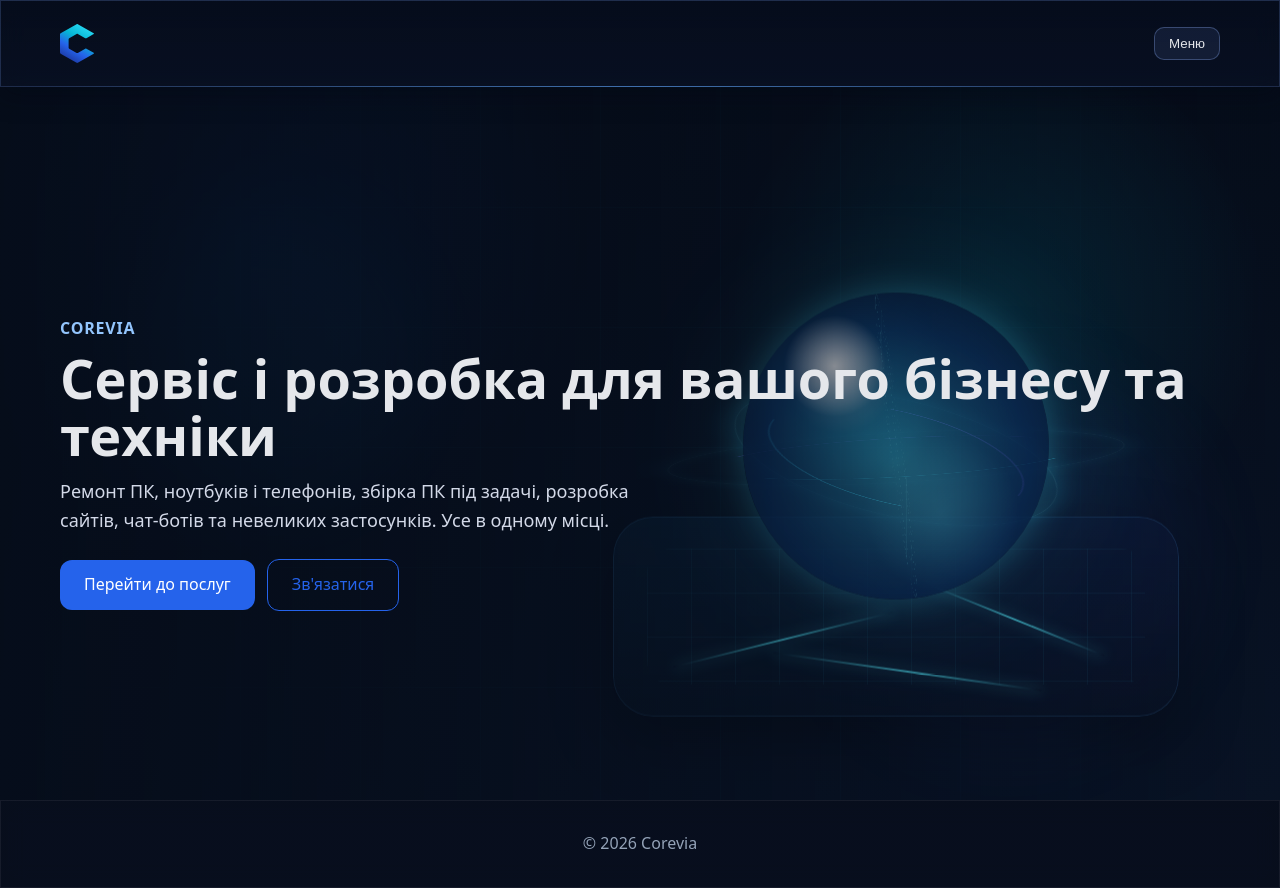
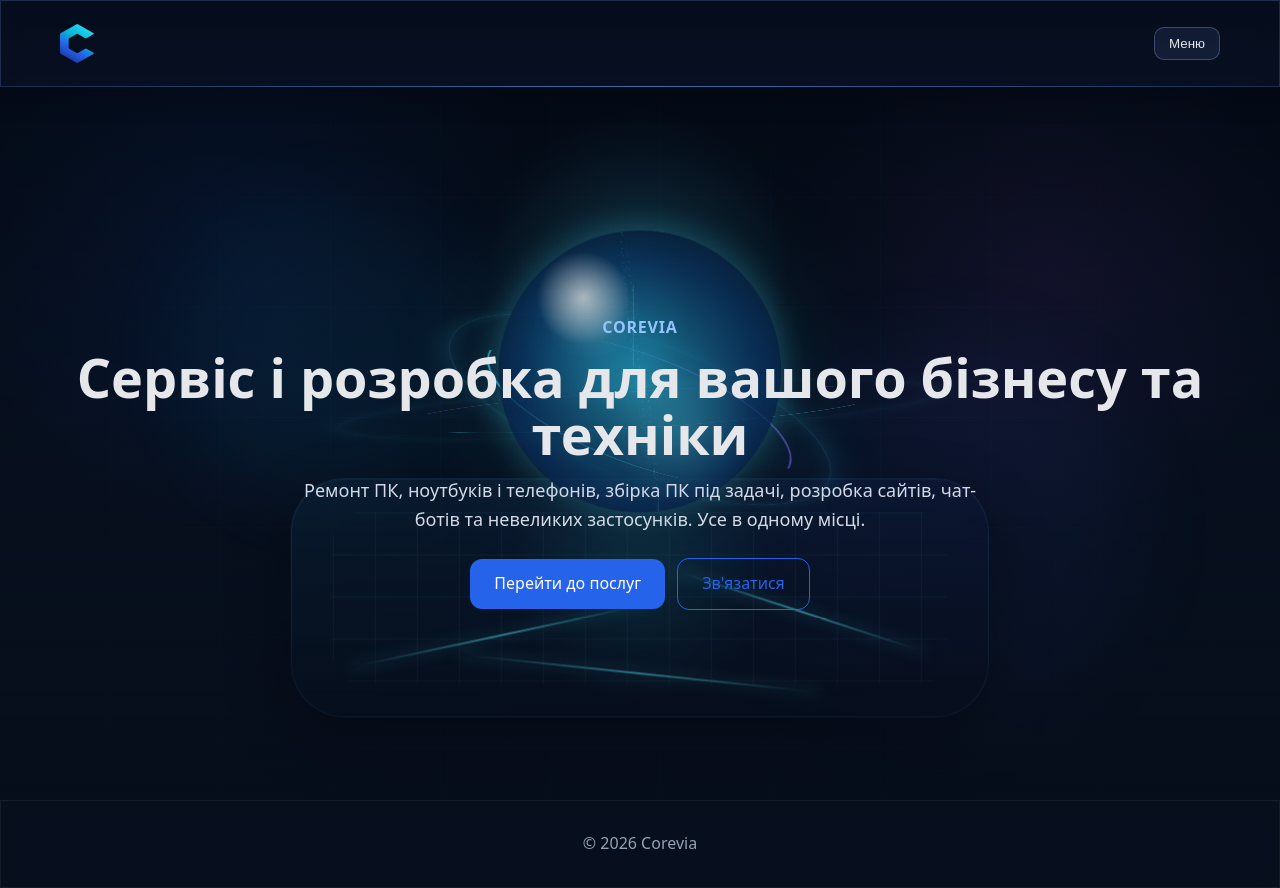
Before and after one commit to nemshylovandrii1290-pixel/corevia, a React (Vite) app: page / in a window 1280 px wide. Built offline with nearby package versions, Linux system fonts and the light colour scheme.

Commit message:
Center hero scene and align it closer to reference

```diff
--- a/src/pages/marketing/Home/sections/Hero/Hero.scss
+++ b/src/pages/marketing/Home/sections/Hero/Hero.scss
@@ -37,12 +37,13 @@
   position: relative;
   min-height: calc(100vh - var(--header-height));
   overflow: hidden;
-  padding: 120px 0 80px;
+  padding: 110px 0 72px;
   background:
-    radial-gradient(circle at 20% 20%, rgba(22, 105, 255, 0.16), transparent 28%),
-    radial-gradient(circle at 78% 30%, rgba(0, 225, 255, 0.14), transparent 24%),
-    linear-gradient(180deg, #060d1a 0%, #091427 100%);
-  @include m.flex-container(flex-start, center);
+    radial-gradient(circle at 50% 24%, rgba(76, 220, 255, 0.18), transparent 18%),
+    radial-gradient(circle at 18% 20%, rgba(22, 105, 255, 0.12), transparent 26%),
+    radial-gradient(circle at 82% 26%, rgba(170, 92, 255, 0.1), transparent 22%),
+    linear-gradient(180deg, #040a15 0%, #081121 58%, #0a1323 100%);
+  @include m.flex-container(center, center);
 
   &__circuit,
   &__overlay,
@@ -63,11 +64,11 @@
     position: absolute;
     inset: 0;
     background:
-      linear-gradient(rgba(26, 209, 255, 0.08) 1px, transparent 1px),
-      linear-gradient(90deg, rgba(26, 209, 255, 0.08) 1px, transparent 1px);
-    background-size: 120px 120px;
-    mask-image: radial-gradient(circle at center, black 42%, transparent 90%);
-    opacity: 0.45;
+      linear-gradient(rgba(26, 209, 255, 0.06) 1px, transparent 1px),
+      linear-gradient(90deg, rgba(26, 209, 255, 0.06) 1px, transparent 1px);
+    background-size: 110px 110px;
+    mask-image: radial-gradient(circle at center, black 52%, transparent 92%);
+    opacity: 0.38;
   }
 
   &__glow {
@@ -77,54 +78,55 @@
     animation: hero-glow-pulse 7s ease-in-out infinite;
 
     &--left {
-      left: 10%;
-      top: 18%;
-      width: 280px;
-      height: 280px;
-      background: rgba(27, 196, 255, 0.2);
+      left: 14%;
+      top: 16%;
+      width: 300px;
+      height: 300px;
+      background: rgba(27, 196, 255, 0.16);
     }
 
     &--right {
-      right: 8%;
-      bottom: 10%;
-      width: 340px;
-      height: 340px;
-      background: rgba(74, 112, 255, 0.18);
+      right: 12%;
+      bottom: 12%;
+      width: 360px;
+      height: 360px;
+      background: rgba(74, 112, 255, 0.14);
       animation-delay: 1.5s;
     }
   }
 
   &__stage {
     position: absolute;
-    right: clamp(30px, 7vw, 120px);
-    top: 52%;
-    width: min(46vw, 680px);
-    aspect-ratio: 1 / 1;
-    transform: translateY(-50%);
+    left: 50%;
+    top: 47%;
+    width: min(58vw, 880px);
+    aspect-ratio: 1.18 / 1;
+    transform: translate(-50%, -50%);
   }
 
   &__platform {
     position: absolute;
-    inset: auto 2% 6% 2%;
-    height: 34%;
-    border-radius: 40px;
+    inset: auto 3% 3% 3%;
+    height: 38%;
+    border-radius: 54px;
     background:
-      linear-gradient(180deg, rgba(7, 24, 52, 0.5), rgba(8, 17, 34, 0.82)),
-      linear-gradient(90deg, rgba(52, 223, 255, 0.12), rgba(106, 91, 255, 0.08));
+      radial-gradient(circle at 50% 40%, rgba(51, 235, 255, 0.16), transparent 34%),
+      linear-gradient(180deg, rgba(7, 24, 52, 0.42), rgba(8, 17, 34, 0.9)),
+      linear-gradient(90deg, rgba(52, 223, 255, 0.12), rgba(106, 91, 255, 0.1));
     box-shadow:
       inset 0 0 0 1px rgba(90, 181, 255, 0.18),
-      0 24px 60px rgba(0, 0, 0, 0.35);
+      0 24px 60px rgba(0, 0, 0, 0.42);
 
     &::before {
       content: '';
       position: absolute;
-      inset: 16% 6%;
-      border-radius: 24px;
+      inset: 14% 6%;
+      border-radius: 28px;
       background:
-        linear-gradient(rgba(70, 213, 255, 0.16) 1px, transparent 1px),
-        linear-gradient(90deg, rgba(70, 213, 255, 0.16) 1px, transparent 1px);
-      background-size: 44px 44px;
-      opacity: 0.45;
+        linear-gradient(rgba(70, 213, 255, 0.18) 1px, transparent 1px),
+        linear-gradient(90deg, rgba(70, 213, 255, 0.18) 1px, transparent 1px);
+      background-size: 42px 42px;
+      opacity: 0.52;
     }
   }
 
@@ -136,24 +138,24 @@
     box-shadow: 0 0 14px rgba(84, 235, 255, 0.6);
 
     &--one {
-      left: 10%;
-      bottom: 38%;
-      width: 40%;
-      transform: rotate(-14deg);
+      left: 8%;
+      bottom: 34%;
+      width: 44%;
+      transform: rotate(-12deg);
     }
 
     &--two {
-      right: 12%;
-      bottom: 48%;
-      width: 34%;
-      transform: rotate(22deg);
+      right: 8%;
+      bottom: 44%;
+      width: 38%;
+      transform: rotate(18deg);
     }
 
     &--three {
-      left: 28%;
-      bottom: 22%;
-      width: 48%;
-      transform: rotate(8deg);
+      left: 24%;
+      bottom: 18%;
+      width: 52%;
+      transform: rotate(6deg);
     }
   }
 
@@ -165,9 +167,9 @@
   &__ring {
     position: absolute;
     left: 50%;
-    top: 50%;
-    width: 100%;
-    height: 46%;
+    top: 48%;
+    width: 112%;
+    height: 44%;
     border-radius: 50%;
     transform: translate(-50%, -50%) rotateX(76deg);
     border: 1px solid rgba(117, 231, 255, 0.2);
@@ -191,9 +193,9 @@
     }
 
     &--inner {
-      width: 80%;
-      height: 34%;
-      opacity: 0.45;
+      width: 84%;
+      height: 30%;
+      opacity: 0.38;
       animation: hero-ring-spin 12s linear infinite reverse;
     }
   }
@@ -201,8 +203,8 @@
   &__sphere {
     position: absolute;
     left: 50%;
-    top: 48%;
-    width: min(52%, 320px);
+    top: 42%;
+    width: min(38%, 360px);
     aspect-ratio: 1 / 1;
     transform: translate(-50%, -50%);
     border-radius: 50%;
@@ -211,7 +213,8 @@
       radial-gradient(circle at center, rgba(50, 181, 255, 0.3), rgba(7, 26, 52, 0.16) 58%, rgba(5, 17, 34, 0.04) 78%, transparent 100%);
     box-shadow:
       0 0 34px rgba(70, 222, 255, 0.4),
-      0 0 120px rgba(70, 222, 255, 0.2);
+      0 0 120px rgba(70, 222, 255, 0.2),
+      0 18px 44px rgba(0, 0, 0, 0.28);
     overflow: hidden;
   }
 
@@ -264,12 +267,16 @@
     position: absolute;
     inset: 0;
     z-index: 0;
-    background: linear-gradient(90deg, rgba(6, 13, 26, 0.92) 0%, rgba(6, 13, 26, 0.7) 36%, rgba(6, 13, 26, 0.18) 100%);
+    background:
+      radial-gradient(circle at 50% 38%, rgba(11, 202, 255, 0.12), transparent 20%),
+      linear-gradient(180deg, rgba(5, 11, 22, 0.48) 0%, rgba(5, 11, 22, 0.18) 42%, rgba(5, 11, 22, 0.62) 100%);
   }
 
   &__content {
     z-index: 1;
-    max-width: 720px;
+    max-width: 860px;
+    padding-top: min(52vh, 430px);
+    text-align: center;
   }
 
   &__eyebrow {
@@ -290,11 +297,13 @@
     font-size: 18px;
     color: #d3d9e8;
     margin-bottom: 24px;
-    max-width: 620px;
+    max-width: 700px;
+    margin-left: auto;
+    margin-right: auto;
   }
 
   &__actions {
-    @include m.flex-container(flex-start, center, row, wrap);
+    @include m.flex-container(center, center, row, wrap);
     gap: 12px;
   }
 
@@ -303,20 +312,21 @@
     padding: 104px 0 64px;
 
     &__stage {
-      position: relative;
-      right: auto;
-      top: auto;
-      width: min(92vw, 520px);
-      margin: 32px auto 0;
-      transform: none;
+      top: 34%;
+      width: min(92vw, 620px);
+      aspect-ratio: 1.12 / 1;
+      transform: translate(-50%, -50%);
     }
 
     &__overlay {
-      background: linear-gradient(180deg, rgba(6, 13, 26, 0.8) 0%, rgba(6, 13, 26, 0.42) 100%);
+      background:
+        radial-gradient(circle at 50% 30%, rgba(11, 202, 255, 0.12), transparent 18%),
+        linear-gradient(180deg, rgba(6, 13, 26, 0.62) 0%, rgba(6, 13, 26, 0.24) 46%, rgba(6, 13, 26, 0.74) 100%);
     }
 
     &__content {
       max-width: 100%;
+      padding-top: min(54vw, 360px);
     }
   }
 
@@ -328,12 +338,17 @@
     }
 
     &__stage {
-      width: min(96vw, 420px);
-      aspect-ratio: 1 / 1.05;
+      top: 30%;
+      width: min(98vw, 460px);
+      aspect-ratio: 1 / 1.06;
     }
 
     &__sphere {
-      width: min(58%, 240px);
+      width: min(44%, 220px);
+    }
+
+    &__content {
+      padding-top: min(68vw, 310px);
     }
   }
 }
```
